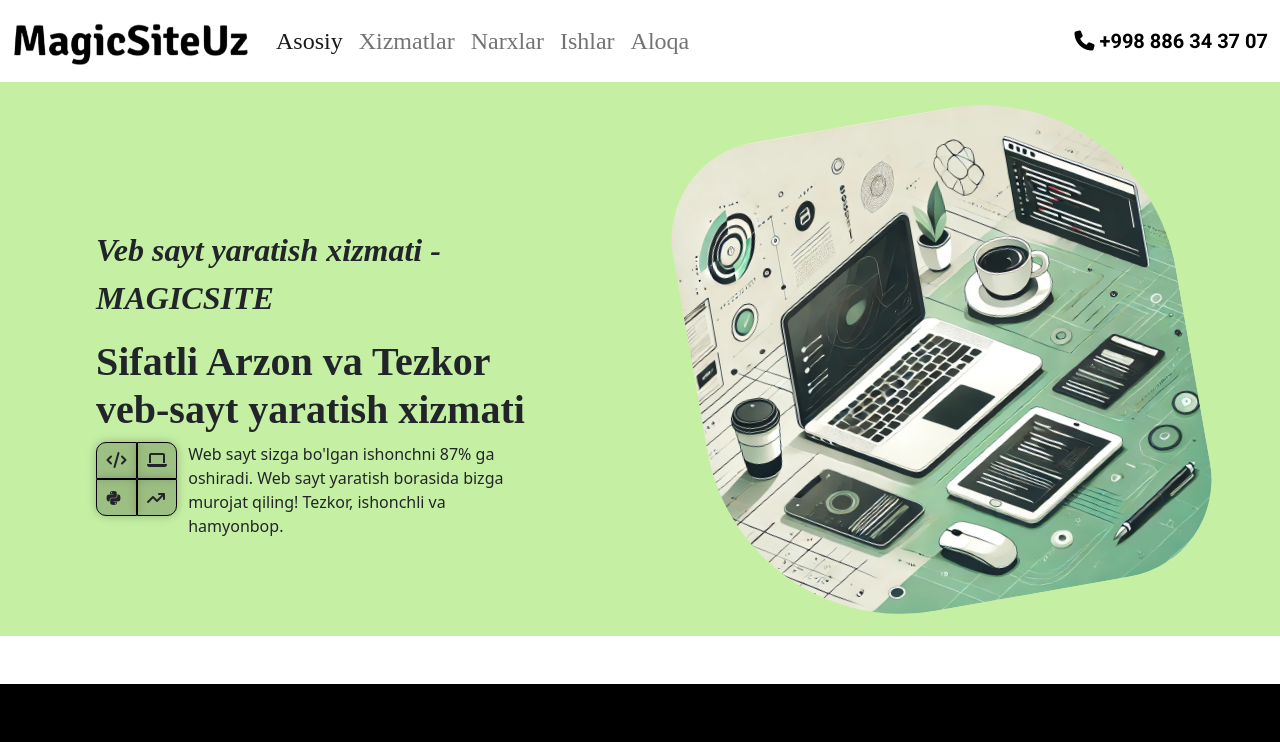
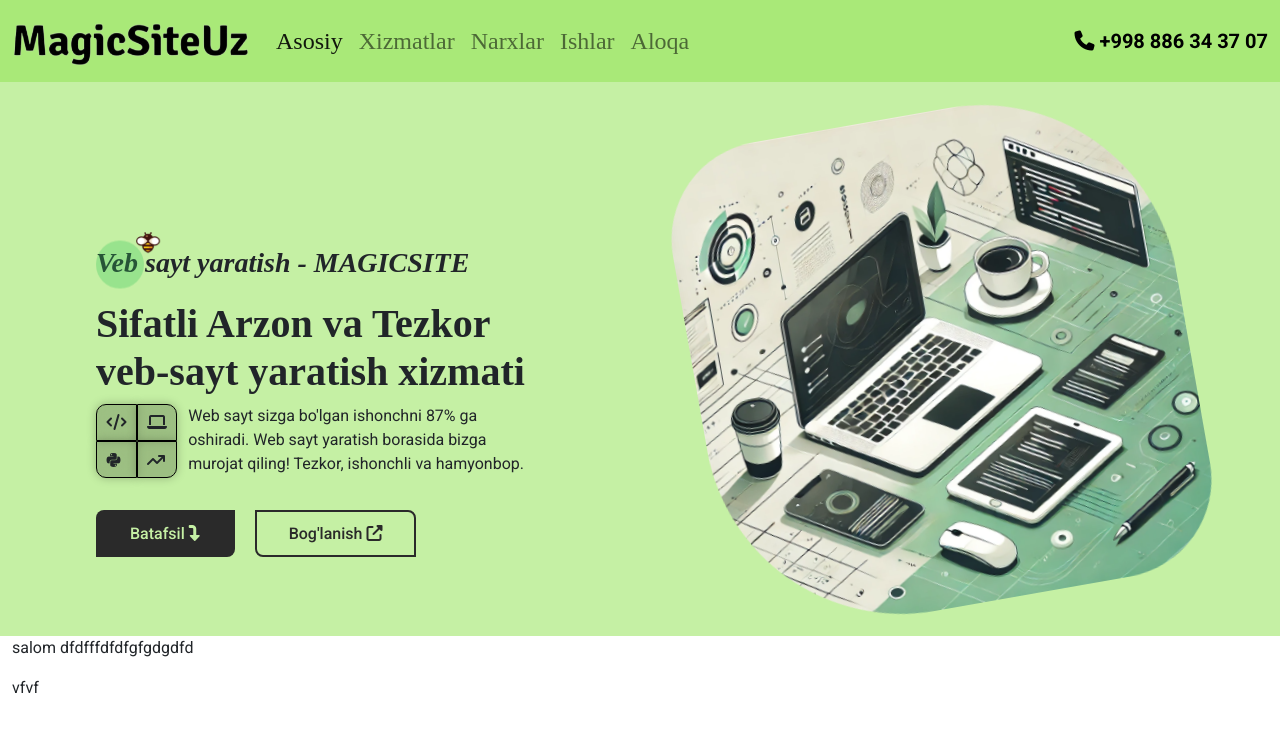
Before and after one commit to navruzbro/MagicSiteFrontend, a plain HTML site: page templates/index.html in a window 1280 px wide. Shown: the top 742 px of the page. Drawn offline with nearby package versions, Linux system fonts and the light colour scheme; a web font is replaced by a local one.

Commit message:
Second section added
add second section and scroll animation

```diff
--- a/static/css/index.css
+++ b/static/css/index.css
@@ -1,4 +1,9 @@
+body{
+  font-family:  "Roboto", sans-serif; ;
+}
+
 /*font css */
+
 
 .roboto-thin {
     font-family: "Roboto", sans-serif;
@@ -96,10 +101,46 @@
 .txt-green-grey div code a, .txt-green-grey a i{
   color:#e1f7d0;
 }
+
+
+.scrolleffect {
+  opacity: 0;
+  transform: translateY(20px);
+  transition: all 1.5s ease-out;
+}
+
+.scrolleffect.show {
+  opacity: 1;
+  transform: translateY(0);
+}
+
+
+
+.animated-text{
+  opacity: 0;
+  transform: translateY(30px);
+  animation: fadeInUp 1.5s ease-out forwards;
+}
+
+/* Animatsiya tavsifi */
+@keyframes fadeInUp {
+  0% {
+      opacity: 0;
+      transform: translateY(30px);
+  }
+  100% {
+      opacity: 1;
+      transform: translateY(0);
+  }
+}
 /*end txt styles*/
 
 
 /*plus styles*/
+.display-none{
+  display: none!important;
+}
+
 button {
   font-size: 16px;
   padding: 10px 20px;
@@ -109,8 +150,48 @@
   transition: all 0.3s ease-in-out;
 }
 
+.btn-dark{
+  display: inline-block;
+  font-size:1rem;
+  color: #c5f0a4;
+  text-decoration: none;
+  background-color: #2a2a2a;
+  padding: 0.6rem 2rem;
+  border-radius:8px 0 8px 0;
+  border:2px solid transparent;
+  cursor:pointer;
+  transition:all 0.3s ease-in-out;
+}
+
+.btn-dark:hover{
+  background-color: #c5f0a4;
+  color:#2a2a2a;
+  border:2px solid #2a2a2a;
+}
+
+.btn-white{
+  display: inline-block;
+  font-size:1rem;
+  color:#2a2a2a;
+  background-color: #c5f0a4;
+  text-decoration: none;
+  padding: 0.6rem 2rem;
+  border-radius:0 8px 0 8px;
+  border:2px solid #2a2a2a;
+  cursor:pointer;
+  transition:all 0.3s ease-in-out;
+}
+
+.btn-white:hover{
+  background-color: #2a2a2a;
+  color:#c5f0a4;
+  border:2.2px solid #2a2a2a;
+}
+
 /*Navbar section styles*/
-
+.navbar{
+  background-color: #a9e978!important;
+}
 
 .navbar-brand img{
   width:15rem;
@@ -132,7 +213,9 @@
     }
   }
 
-  /*Main section*/
+
+
+/*Main section*/
   .main-sectio, .g766{
     background-color: #c5f0a4;
     margin:0;
@@ -141,6 +224,74 @@
     padding:1rem 1.5rem 1rem 1.5rem;
     justify-content:center;
     align-items:center;
+  }
+
+  .bee-icon{
+    position: absolute;
+  }
+  .bee-icon img{
+    width:1.5rem;
+    transform: rotate(30deg);
+    position:absolute;
+    margin-bottom:-0.4rem;
+    margin-right:0.3rem;
+    animation: fly-bee 4s infinite ease-in-out;
+  }
+
+  .bic3{
+    right:0;
+  }
+
+  .btn-white .icon-open-new{
+    color:black;
+  }
+
+  .main-text-buttons{
+    margin-top:1rem;
+  }
+  .main-text-buttons .btn-white{
+    margin-left:1rem;
+  }
+
+  .decorative-circle {
+    width: 3rem;
+    height: 3rem;
+    background-color: rgba(52, 199, 89, 0.3);
+    border-radius: 50%;
+    position: absolute;
+    animation: float 3s infinite ease-in-out;
+
+  }
+
+  @keyframes float {
+    0% {
+      transform: translateY(0px);
+    }
+    50% {
+      transform: translateY(-10px);
+    }
+    100% {
+      transform: translateY(0px);
+    }
+  }
+
+
+    @keyframes fly-bee {
+      0% {
+          transform: translate(0, 0) rotate(30deg); /* Boshlanish nuqtasi */
+      }
+      25% {
+          transform: translate(20px, -30px) rotate(60deg); /* Yuqoriga */
+      }
+      50% {
+          transform: translate(50px, 0) rotate(-30deg); /* O'ngga siljish */
+      }
+      75% {
+          transform: translate(30px, 30px) rotate(-60deg); /* Pastga */
+      }
+      100% {
+          transform: translate(0, 0) rotate(30deg); /* Boshlanishga qaytish */
+      }
   }
   @media(min-width:576px){
     .main-text-box{
@@ -169,6 +320,8 @@
 #d432{
   margin-right:0.7rem;
 }
+
+
 .main-site-text p i{
   background: rgba(0, 0, 0, 0.2);
   box-shadow: 0 0 10px rgba(0, 0, 0, 0.25);
--- /dev/null
+++ b/static/js/main.js
@@ -0,0 +1,21 @@
+// Barcha elementlarni olish
+const elements = document.querySelectorAll('.scrolleffect');
+
+// Scroll vaqtida kuzatish funksiyasi
+function handleScroll() {
+  elements.forEach((element) => {
+    const elementPosition = element.getBoundingClientRect().top; // Elementning yuqori pozitsiyasi
+    const windowHeight = window.innerHeight; // Oynaning balandligi
+
+    // Agar element ko'rinish maydoniga kirsagina `show` sinfini qo'sh
+    if (elementPosition < windowHeight - 100) {
+      element.classList.add('show');
+    }
+  });
+}
+
+// Scroll hodisasini tinglash
+window.addEventListener('scroll', handleScroll);
+
+// Boshlanishda elementlarni tekshirish
+handleScroll();
--- a/templates/index.html
+++ b/templates/index.html
@@ -42,7 +42,14 @@
 
 
     </head>
-    <body>
+    <body id="body">
+<!--for Search-->
+        <h1 class="display-none">
+          Arzon veb sayt yaratish xizmati - Magic Site
+        </h1>
+        <p class="display-none">
+        Web dasturchi va tajribali telegram kanallar admini Navruz Norpulatovning shaxsiy blogi -- About me, Portfolio, Resume, Blog, Service and Feedback pages
+        </p>
 <!--Navbar section-->
         <nav class="navbar navbar-expand-lg  bg-green">
             <div class="container-fluid bg-green">
@@ -79,13 +86,23 @@
         </nav>
 <!--end Navbar section-->
 
+<!--Header section-->
         <header>
           <div class="container-fluid g766">
             <div class="main-section">
-              <div class="row">
+              <div class="row scrolleffect">
+
                 <div class="col-md-6 col-12 main-text-box">
                   <div class="main-text">
-                    <p class="fs-2 roboto-bold-italic playfair">Veb sayt yaratish xizmati - MAGICSITE</p>
+                    <div class="decorative-circle"></div>
+                    <p class="main-txt-p1">
+                      <div class="bee-icon">
+                          <img src="../static/media/sitephotos/bee-icon.webp" alt="bee">
+                      </div>
+                      <span class="fs-3 roboto-bold-italic playfair main-txt-frst">
+                        Veb sayt yaratish - MAGICSITE
+                      </span>
+                    </p>
                     <h2 class="fs-1 roboto-black  playfair">Sifatli Arzon va Tezkor veb-sayt yaratish xizmati</h2>
                   </div>
                   <div class="main-text-plus">
@@ -109,6 +126,14 @@
 
                     </div>
                   </div>
+                  <div class="main-text-buttons">
+                    <a href="#" class="button-dark btn-dark roboto-medium">
+                      Batafsil <i class="fa-solid fa-turn-down"></i>
+                    </a>
+                    <a href="#" class="button-white btn-white roboto-medium">
+                      Bog'lanish <i class="fa-solid fa-up-right-from-square"></i>
+                    </a>
+                  </div>
                 </div>
                 <div class="col-md-6 col-12">
                   <div class="main-img">
@@ -117,11 +142,24 @@
                     </div>
                     </div>
                 </div>
+
               </div>
             </div>
           </div>
         </header>
+<!--End Header section-->
 
+<!--Second section-->
+        <section class="second-section">
+          <div class="container-fluid">
+            <div class="row">
+              <div class="col-6">
+                <p class="scrolleffect">salom dfdfffdfdfgfgdgdfd</p> vfvf
+              </div>
+            </div>
+          </div>
+        </section>
+<!--End second section-->
 
         <footer class="footer-section mt-5 px-3 py-5">
             <div class="container-fluid">
@@ -169,6 +207,7 @@
         </footer>
 
         <!--Js script-->
+           <script src="../static/js/main.js"></script>
            <!--Bootstrap v5.2.3-->
            <script src="https://cdn.jsdelivr.net/npm/bootstrap@5.2.3/dist/js/bootstrap.bundle.min.js" integrity="sha384-kenU1KFdBIe4zVF0s0G1M5b4hcpxyD9F7jL+jjXkk+Q2h455rYXK/7HAuoJl+0I4" crossorigin="anonymous"></script>
     </body>
```
Also changed, not shown: static/media/icons/open-in-new.svg (added), static/media/sitephotos/bee-icon.webp (added), static/media/sitephotos/magicsite-flower.png (added). Lines whose indentation alone changed are shown as unchanged.
